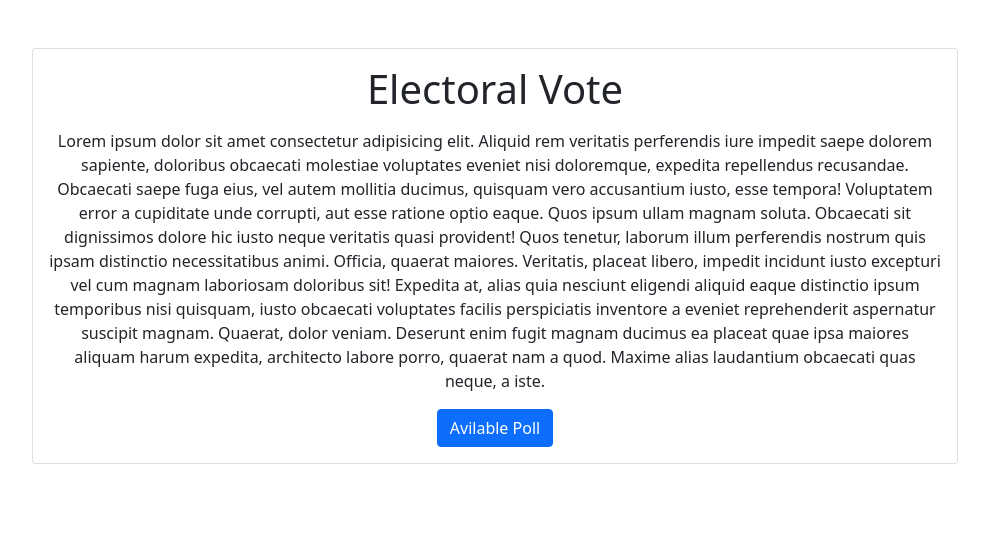
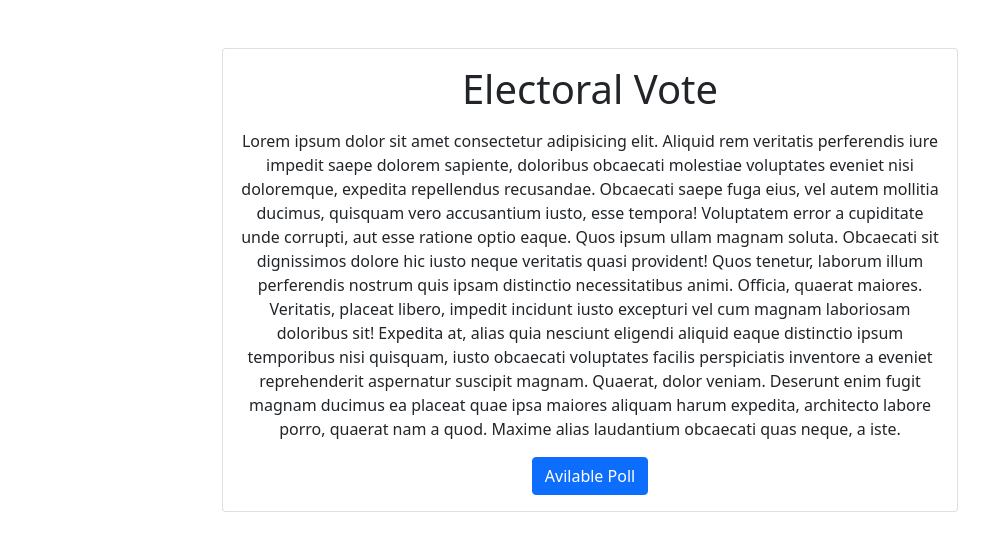
Before and after one commit to mohammadanarul/poll_project, a Django app: page / in a window 1280 px wide. Shown: the part 56-607 px from the top of the page, without its empty margins (50-1039 px from the left). Run offline with Django 3.2, Linux system fonts and the light colour scheme; some libraries are stand-ins or nearby versions.

Commit message:
update home.html

```diff
--- a/templates/home.html
+++ b/templates/home.html
@@ -5,7 +5,7 @@
 {% block main_content %}
 <div class="container">
     <div class="row text-center">
-        <div class="col-xl-10">
+        <div class="col-xl-8 m-auto">
             <div class="card mt-5">
                 <div class="card-body">
                     <h1 class="mb-3">Electoral Vote</h1>
```
